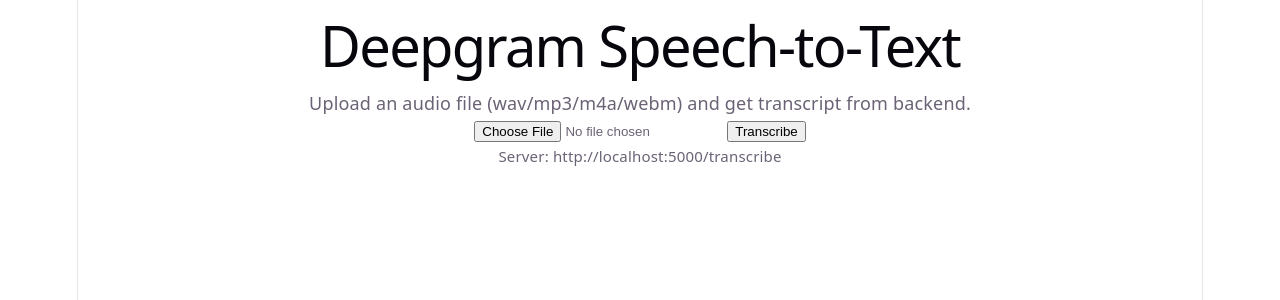
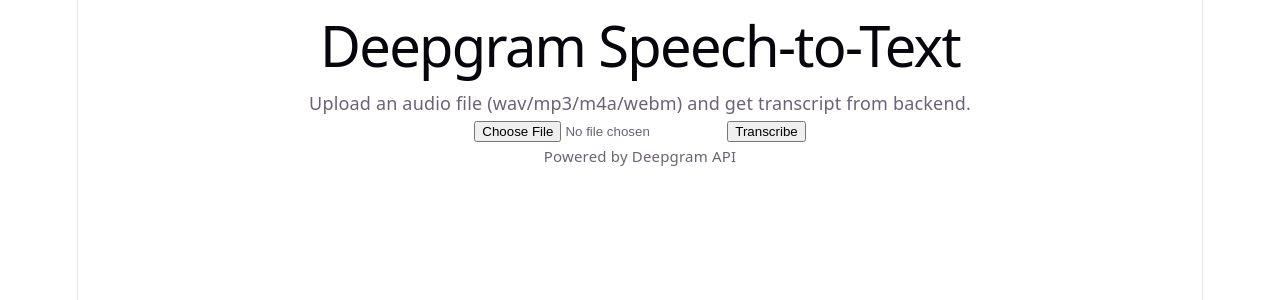
Before and after one commit to YBChandrasekhar/speech-to-text-app, a React (Vite) app: page / in a window 1280 px wide. Shown: the top 300 px of the page. Built offline with nearby package versions, Linux system fonts and the light colour scheme.

Commit message:
fix console error

```diff
--- a/src/App.jsx
+++ b/src/App.jsx
@@ -20,20 +20,19 @@
       return
     }
 
-    const formData = new FormData()
-    formData.append('audio', file)
-
     setIsLoading(true)
     setError('')
 
     try {
-      const res = await fetch('/transcribe', {
+      const formData = new FormData()
+      formData.append('audio', file)
+
+      const res = await fetch('http://localhost:5000/transcribe', {
         method: 'POST',
         body: formData,
       })
 
       const data = await res.json()
-
       if (!res.ok) {
         throw new Error(data.error || 'Transcription request failed')
       }
@@ -68,7 +67,7 @@
       )}
 
       <footer>
-        <small>Server: http://localhost:5000/transcribe</small>
+        <small>Powered by Deepgram API</small>
       </footer>
     </div>
   )
```
Also changed, not shown: 1 other file (tests, documents, lock files or other folders).
